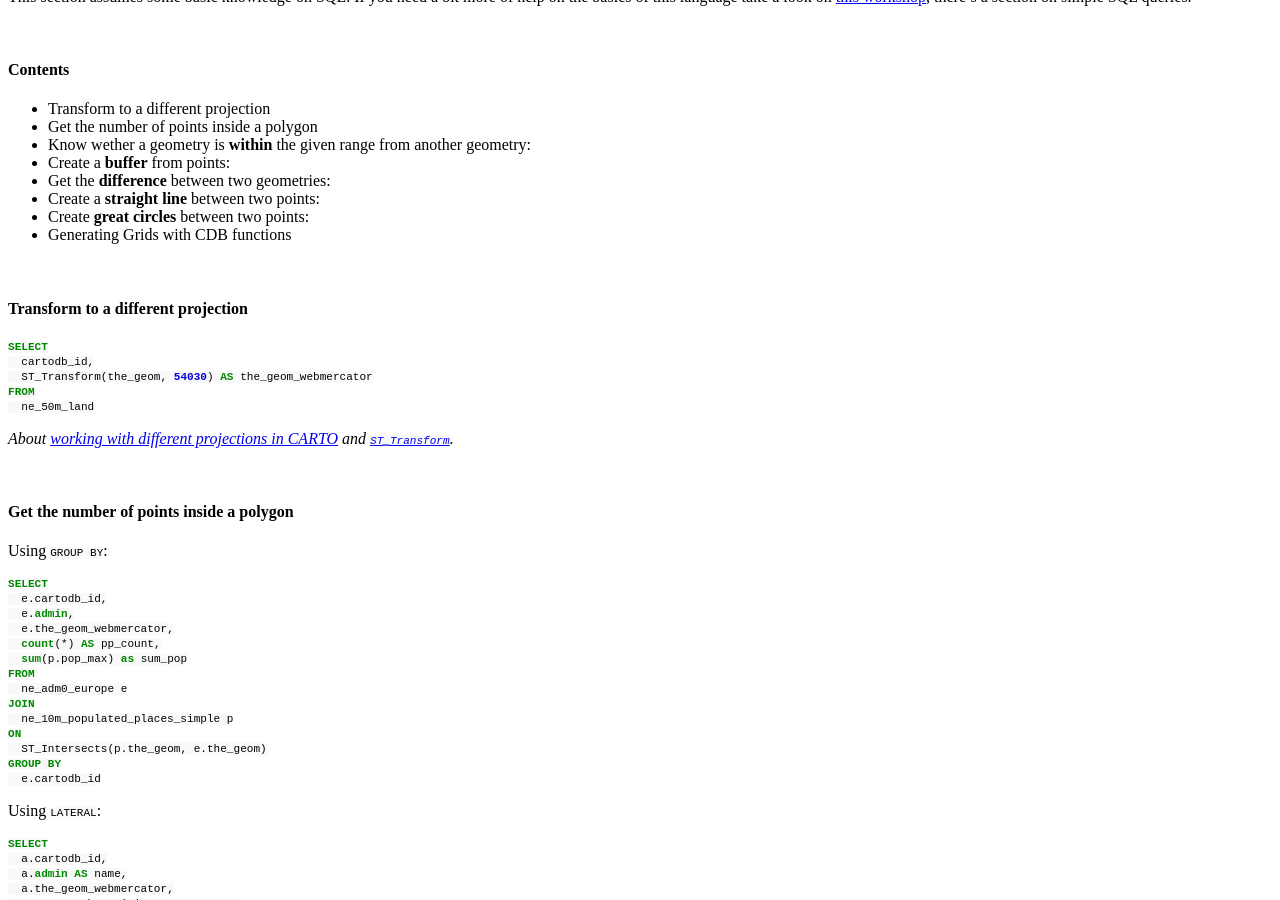
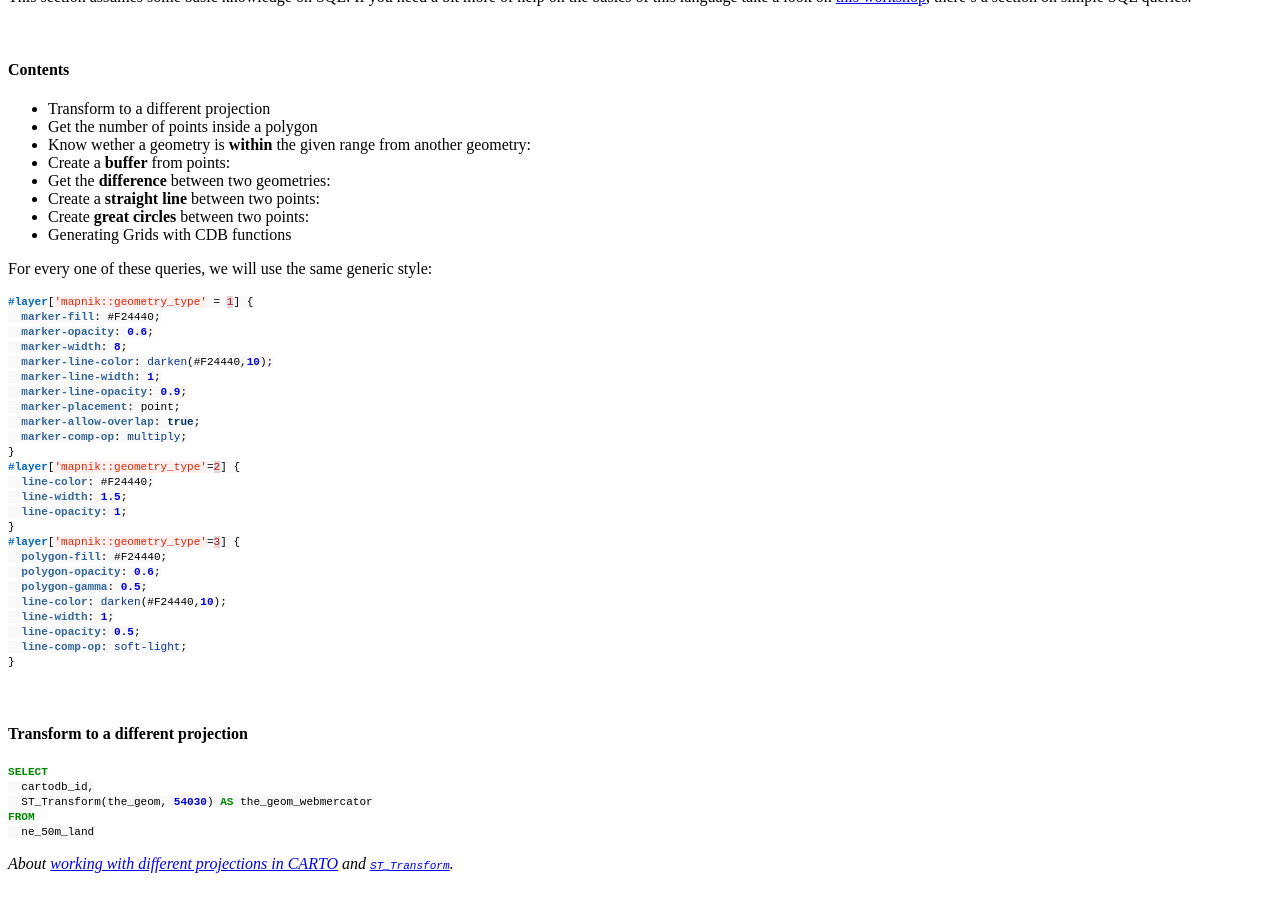
Before and after one commit to CartoDB/training, a Jekyll site: the page built from _posts/2016-09-22-bbva.md, in a window 1280 px wide and 900 px high, scrolled down 9307 px. Built offline with Jekyll 4.4.1, drawn with Linux system fonts in a browser that asks for light colours; a style sheet for code colours, icons or effects is not loaded; some of the changed text lies outside the part shown.

Commit message:
add info

````diff
--- a/_posts/2016-09-22-bbva.md
+++ b/_posts/2016-09-22-bbva.md
@@ -212,7 +212,7 @@ The Builder is the new main web interface to interact with the CARTO platform. I
 
 ### Spatial SQL  <a name="postgis"></a>
 
-On this section you'll have the chance to test some of the most common [PostGIS](http://postgis.net/docs/reference.html) SQL procedures. To follow this section you only need to open a browser pointing to this url: [http://bl.ocks.org/ramiroaznar/raw/5a10c324dd0f4230f20db75b671a3eda/](http://bl.ocks.org/ramiroaznar/raw/5a10c324dd0f4230f20db75b671a3eda/) and change the Maps API entry point to `http://bbva-api.carto.com/api/v1/map`.
+On this section you'll have the chance to test some of the most common [PostGIS](http://postgis.net/docs/reference.html) SQL procedures. To follow this section you only need to open a browser pointing to this url: [http://bl.ocks.org/ramiroaznar/raw/5a10c324dd0f4230f20db75b671a3eda/](http://bl.ocks.org/ramiroaznar/raw/5a10c324dd0f4230f20db75b671a3eda/) and change the Maps API entry point to `http://bbva00.carto.com/api/v1/map`.
 
 ![](../img/160921-geostat/sql-block.png)
 
@@ -241,6 +241,36 @@ This section assumes some basic knowledge on SQL. If you need a bit more of help
 - Create a **straight line** between two points:
 - Create **great circles** between two points:
 - Generating Grids with CDB functions
+
+For every one of these queries, we will use the same generic style:
+
+```css
+#layer['mapnik::geometry_type' = 1] {
+  marker-fill: #F24440;
+  marker-opacity: 0.6;
+  marker-width: 8;
+  marker-line-color: darken(#F24440,10);
+  marker-line-width: 1;
+  marker-line-opacity: 0.9;
+  marker-placement: point;
+  marker-allow-overlap: true;
+  marker-comp-op: multiply;
+}
+#layer['mapnik::geometry_type'=2] {
+  line-color: #F24440;
+  line-width: 1.5;
+  line-opacity: 1;
+}
+#layer['mapnik::geometry_type'=3] {
+  polygon-fill: #F24440;
+  polygon-opacity: 0.6;
+  polygon-gamma: 0.5;
+  line-color: darken(#F24440,10);
+  line-width: 1;
+  line-opacity: 0.5;
+  line-comp-op: soft-light;
+}
+```
 
 <br>
 
````
Also changed, not shown: 1 other file.
